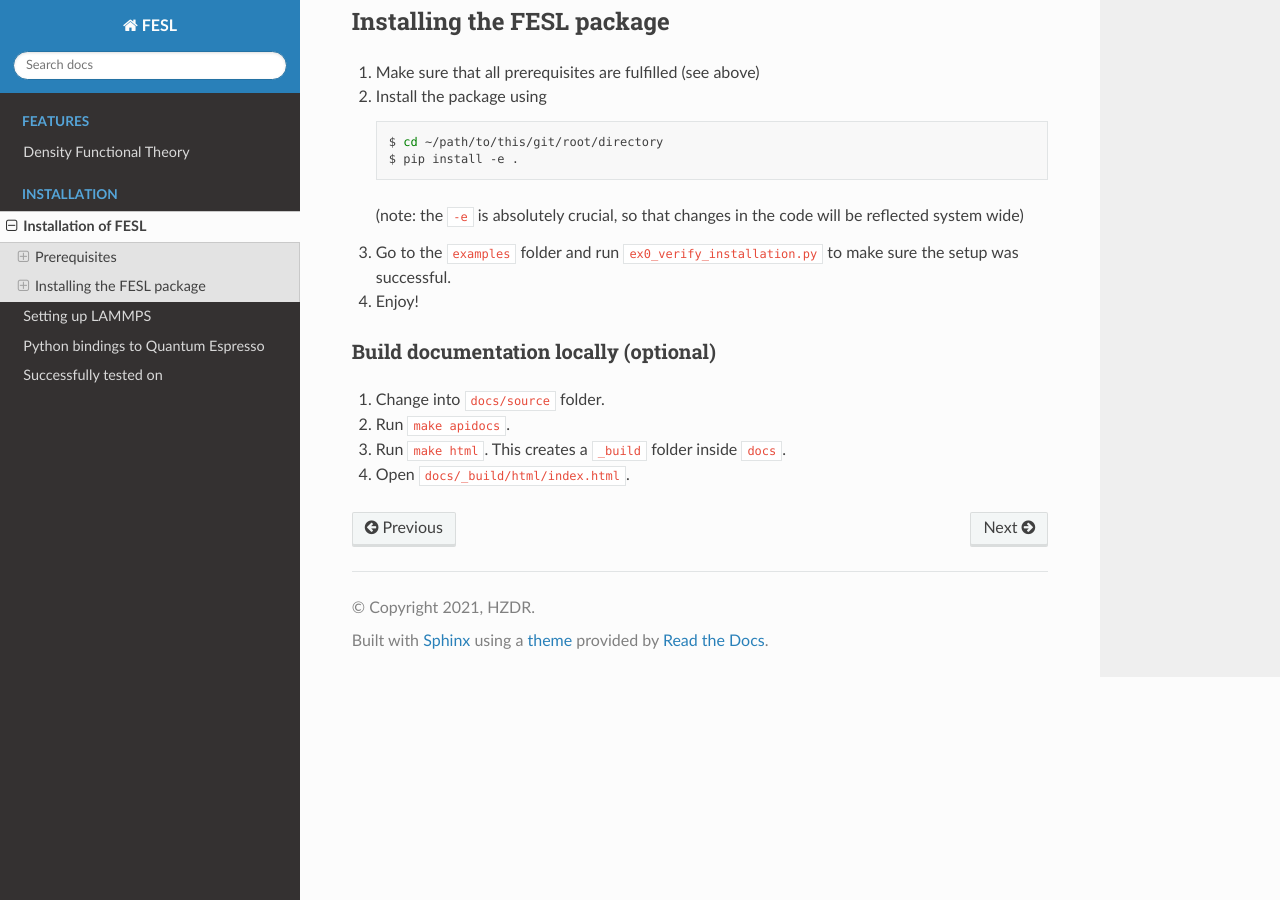
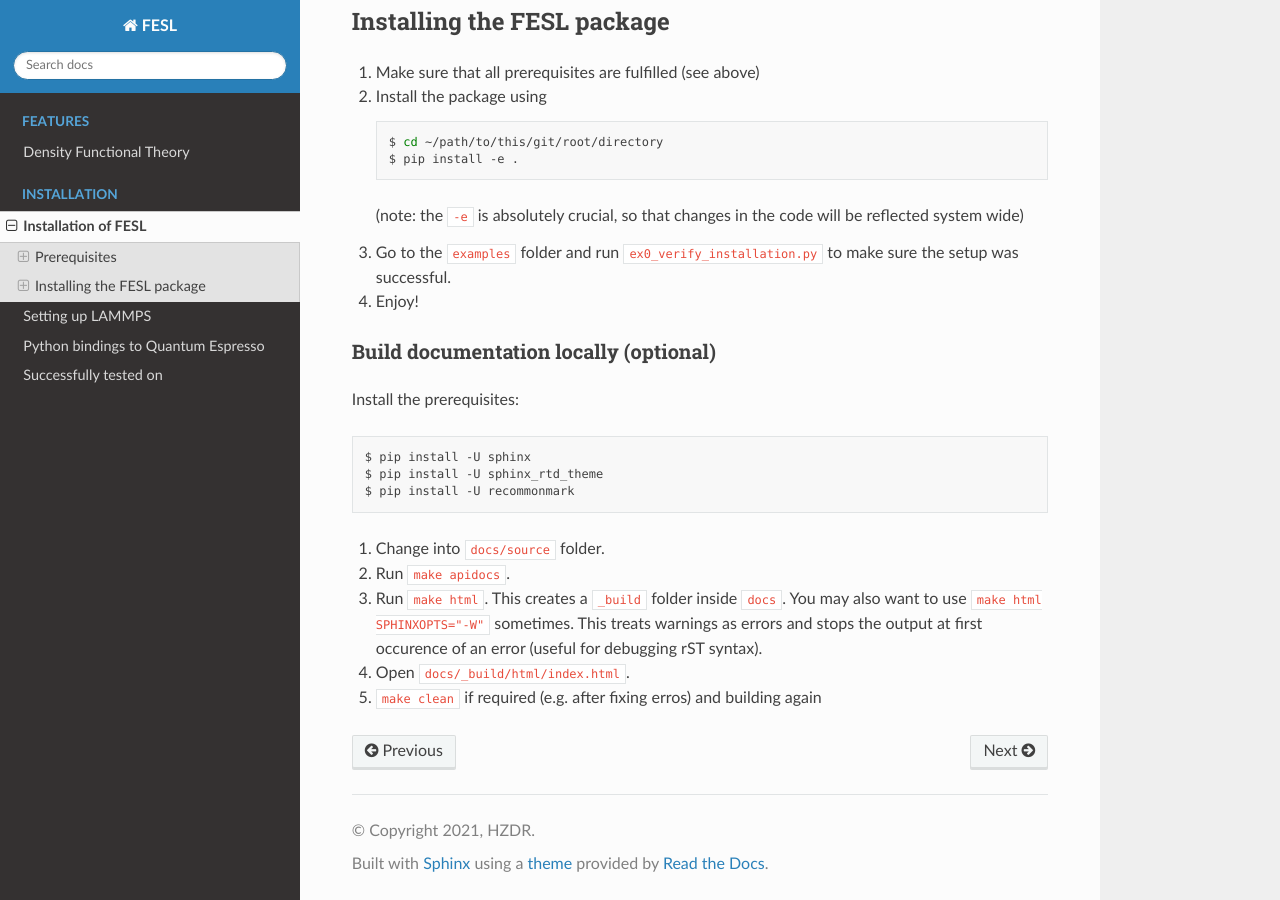
Before and after one commit to mala-project/mala, a Sphinx documentation site: the page built from docs/source/install/README.md, in a window 1280 px wide and 900 px high, scrolled down 2086 px. Built offline with Sphinx 7.4.7 and the Read the Docs theme 2.0.0, drawn with Linux system fonts in a browser that asks for light colours; pages that are not in the unit, such as notebooks, are missing from menus.

Commit message:
Add install instructions for Sphinx

````diff
--- a/docs/source/install/README.md
+++ b/docs/source/install/README.md
@@ -105,7 +105,15 @@
 
 ### Build documentation locally (optional)
 
+Install the prerequisites:
+```sh
+$ pip install -U sphinx
+$ pip install -U sphinx_rtd_theme
+$ pip install -U recommonmark
+```
+
 1. Change into `docs/source` folder.
 2. Run `make apidocs`.
-3. Run `make html`. This creates a `_build` folder inside `docs`.
+3. Run `make html`. This creates a `_build` folder inside `docs`. You may also want to use `make html SPHINXOPTS="-W"` sometimes. This treats warnings as errors and stops the output at first occurence of an error (useful for debugging rST syntax).
 4. Open `docs/_build/html/index.html`.
+5. `make clean` if required (e.g. after fixing erros) and building again
````
